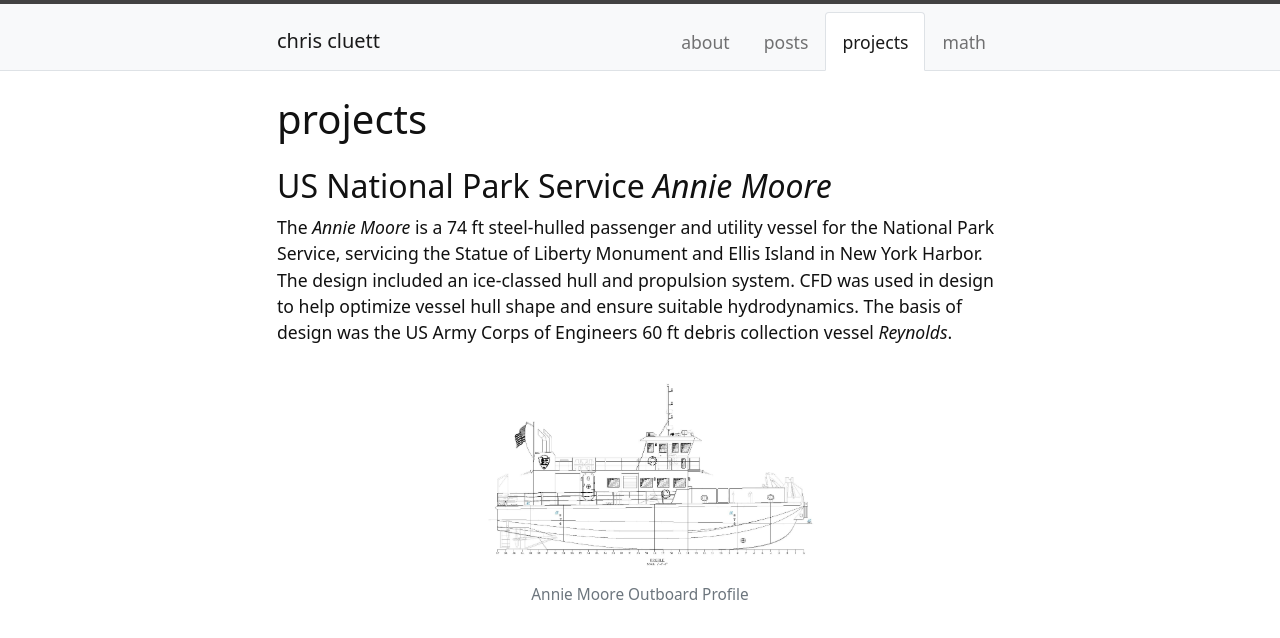
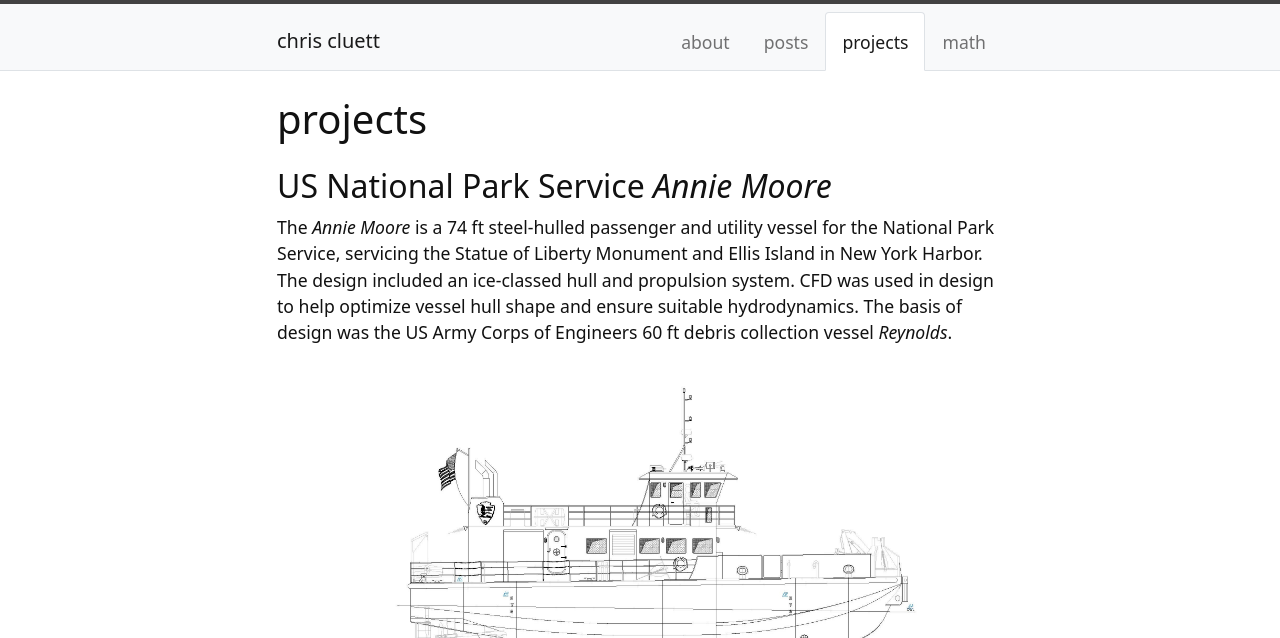
Before and after one commit to ccluett/website, a Jekyll site: the page built from content/2-projects.md, in a window 1280 px wide. Shown: the top 638 px of the page. Built offline with Jekyll 4.4.1, drawn with Linux system fonts in a browser that asks for light colours; grey boxes are pictures that could not be loaded.

Commit message:
Update 2-projects.md

```diff
--- a/content/2-projects.md
+++ b/content/2-projects.md
@@ -8,11 +8,6 @@ nav: true
 
 The *Annie Moore* is a 74 ft steel-hulled passenger and utility vessel for the National Park Service, servicing the Statue of Liberty Monument and Ellis Island in New York Harbor. The design included an ice-classed hull and propulsion system. CFD was used in design to help optimize vessel hull shape and ensure suitable hydrodynamics. The basis of design was the US Army Corps of Engineers 60 ft debris collection vessel *Reynolds*.
 
-{% include figure.html img="AnnieMoore-OutboardProfile.jpg" alt="annie moore" caption="Annie Moore Outboard Profile" width="50%" %}
+{% include figure.html img="AnnieMoore-OutboardProfile.jpg" alt="annie moore" caption="Annie Moore Outboard Profile" width="80%" %}
 
-{% include image.html url="http://jekyllrb.com"
-max-width="200px" file="logo.png" alt="Jekyll logo"
-caption="This is the Jekyll logo." %}
-
-
-![](https://www.furunousa.com/-/media/sites/furuno/news_article_assets/embedded_images/tai_news_release_photo_1_annie_moore.jpeg)
+{% include figure.html img="Annie_Moore.jpeg" alt="annie moore" width="80%" %}
```
